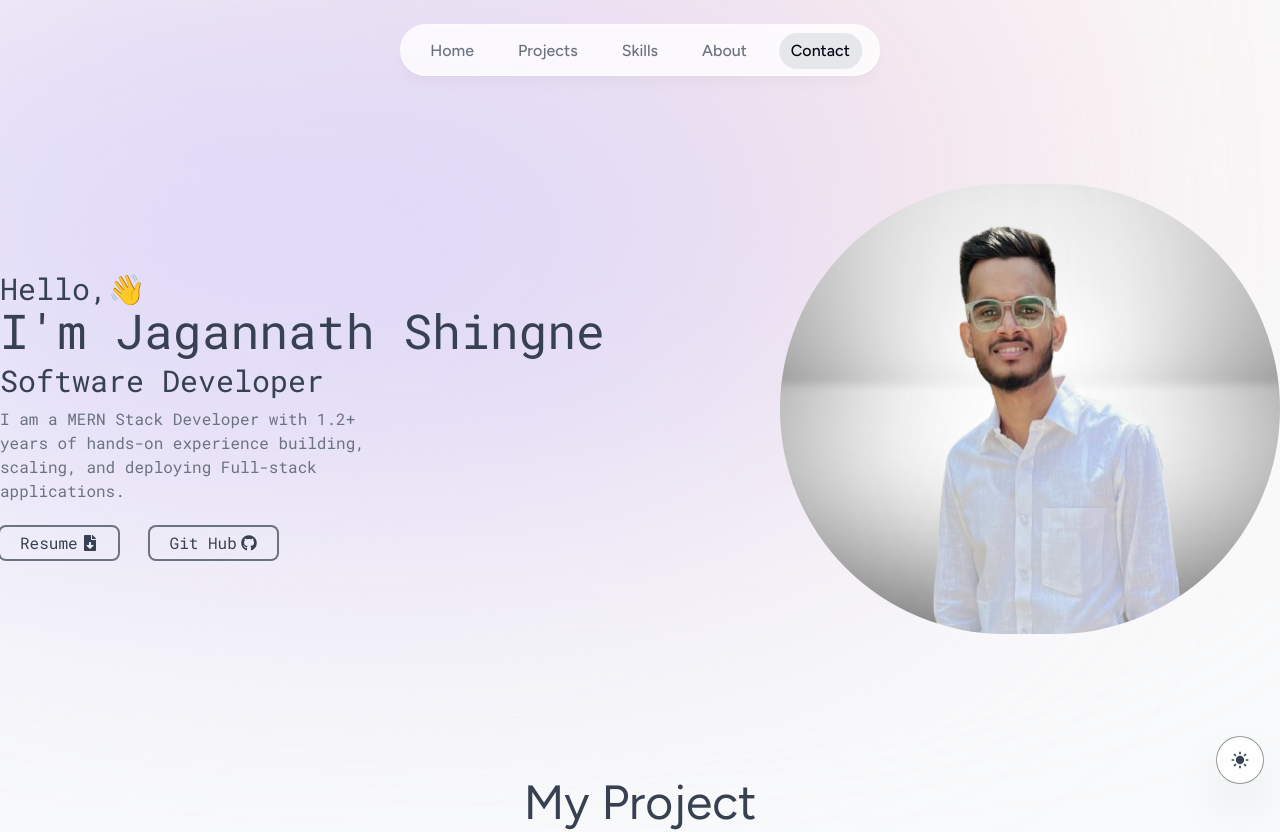
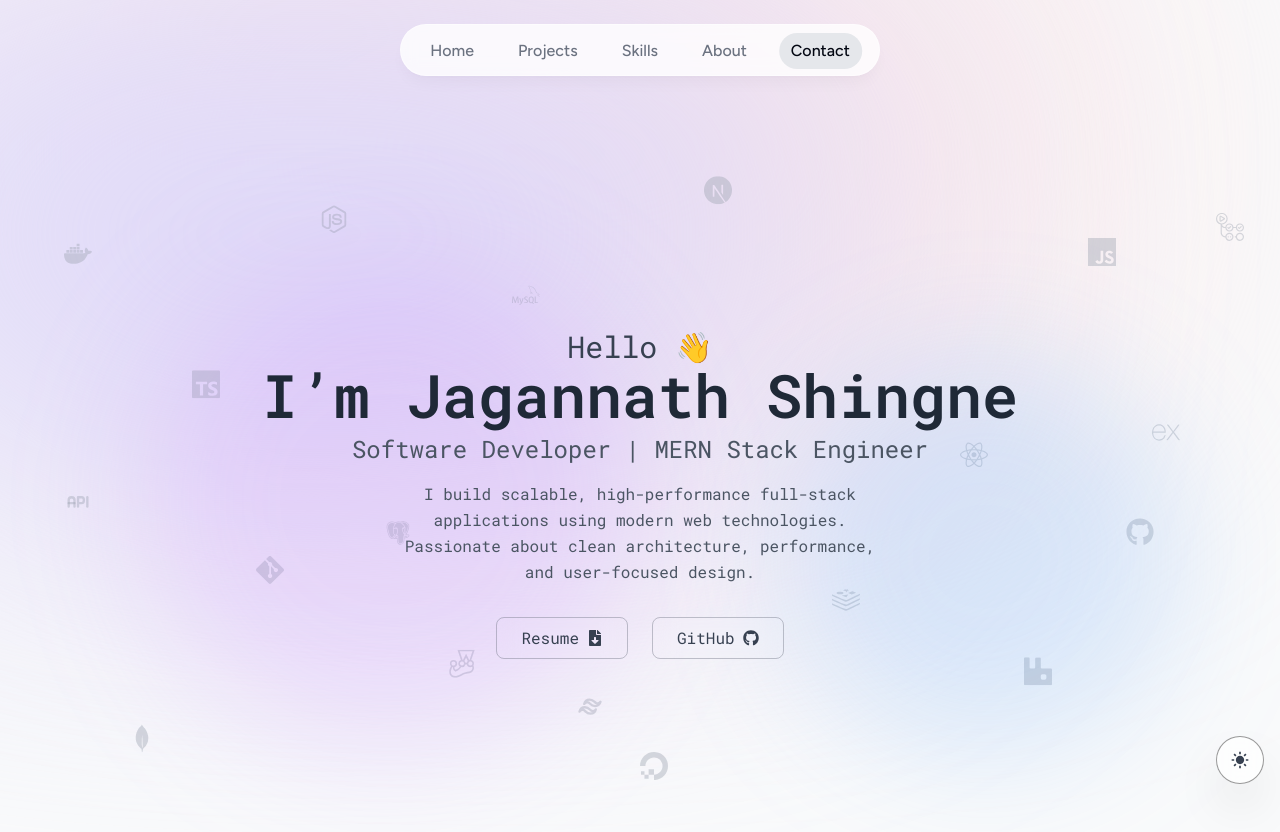
Before and after one commit to JagannathShingne01/Portfolio, a Next.js app: page / in a window 1280 px wide. Shown: the top 832 px of the page. Built offline with nearby package versions, Linux system fonts and the light colour scheme.

Commit message:
Refactor Header component for improved layout and animation effects

```diff
--- a/components/Header.jsx
+++ b/components/Header.jsx
@@ -1,93 +1,148 @@
-"use client"
-import React, { useContext, useEffect, useState } from 'react';
-import { motion } from 'framer-motion';
-import Image from "next/image";
-import Link from 'next/link'
-import self from "@/public/js.png"
-import selfl from "@/public/jsl.png"
-import { FaFileDownload } from "react-icons/fa";
-import { FaGithub } from "react-icons/fa";
-import {useInView} from 'react-intersection-observer'
-import { ActiveSectionContex } from '@/context/active-context';
-import { Roboto_Mono } from 'next/font/google';
+import { motion } from "framer-motion";
+import { FaReact, FaNodeJs, FaGitAlt, FaGithub, FaFileDownload } from "react-icons/fa";
+import { SiMongodb, SiExpress, SiNextdotjs, SiTypescript, SiJavascript, SiMysql, SiRedis, SiRabbitmq, SiDocker, SiGithubactions, SiDigitalocean, SiJest, SiGit } from "react-icons/si";
+import Link from "next/link";
+import { useEffect, useContext } from "react";
+import { useInView } from "react-intersection-observer";
+import { Roboto_Mono } from "next/font/google";
+import { ActiveSectionContex } from "@/context/active-context";
+import { BiLogoPostgresql } from "react-icons/bi";
+import { TbApi, TbBrandTailwind } from "react-icons/tb";
+
+// Font
+const roboto = Roboto_Mono({ subsets: ["latin"] });
+
+const floatingSkills = [
+  { Icon: SiTypescript, x: "15%", y: "35%", delay: 0.5 },
+  { Icon: SiJavascript, x: "85%", y: "15%", delay: 1.2 },
+  // { Icon: SiJava, x: "60%", y: "85%", delay: 2.1 },
+  { Icon: BiLogoPostgresql, x: "30%", y: "55%", delay: 1.7 },
+
+  { Icon: TbApi, x: "5%", y: "50%", delay: 2.4 }, // HTML
+  { Icon: TbBrandTailwind, x: "45%", y: "80%", delay: 1.9 },
+
+  { Icon: FaReact, x: "75%", y: "45%", delay: 0.8 },
+  { Icon: SiNextdotjs, x: "55%", y: "5%", delay: 2.8 },
+
+  { Icon: FaNodeJs, x: "25%", y: "10%", delay: 1.3 },
+  { Icon: SiExpress, x: "90%", y: "40%", delay: 2.6 },
+
+  { Icon: SiMongodb, x: "10%", y: "85%", delay: 3.1 },
+  { Icon: SiMysql, x: "40%", y: "20%", delay: 2.0 },
+  { Icon: SiRedis, x: "65%", y: "65%", delay: 1.5 },
+  { Icon: SiRabbitmq, x: "80%", y: "75%", delay: 2.9 },
+
+  { Icon: SiDocker, x: "5%", y: "15%", delay: 3.3 },
+  { Icon: SiGithubactions, x: "95%", y: "10%", delay: 2.2 },
+  { Icon: SiDigitalocean, x: "50%", y: "90%", delay: 3.6 },
+  { Icon: SiJest, x: "35%", y: "75%", delay: 1.1 },
+
+  { Icon: SiGit, x: "20%", y: "60%", delay: 2.7 },
+  { Icon: FaGithub, x: "88%", y: "55%", delay: 1.6 },
+
+  // { Icon: SiLangchain, x: "58%", y: "30%", delay: 2.3 },
+];
 
 
-const roboto = Roboto_Mono({subsets: ['latin']})
+export default function Header() {
+  const { ref, inView } = useInView({ threshold: 0.5 });
+  const { setActiveSection } = useContext(ActiveSectionContex);
 
-const Header = () => {
-
-  const { ref, inView } = useInView({
-    threshold: 0.5,
-  });
-  const { setActiveSection } = useContext(ActiveSectionContex)
-
-  useEffect(()=>{
-      if (inView) {
-          setActiveSection("Home")
-      }
-  },[inView, setActiveSection]);
+  useEffect(() => {
+    if (inView) {
+      setActiveSection("Home");
+    }
+  }, [inView, setActiveSection]);
 
   return (
-    <>
+    <div
+      ref={ref}
+      id="home"
+      className={`relative md:mb-36 mb-28 scroll-mt-44 overflow-hidden ${roboto.className}`}
+    >
+      {/* Animated Background */}
+      <div className="absolute inset-0 -z-10">
+        {/* Floating Tech Stack Icons */}
+        <div className="absolute inset-0 pointer-events-none">
+          {floatingSkills.map(({ Icon, x, y, delay }, i) => (
+            <motion.div
+              key={i}
+              className="absolute text-gray-400/40 dark:text-white/20"
+              style={{ left: x, top: y }}
+              animate={{ y: [0, -15, 0] }}
+              transition={{ duration: 4, repeat: Infinity, ease: "easeInOut", delay }}
+            >
+              <Icon size={28} />
+            </motion.div>
+          ))}
+        </div>
 
+        {/* Gradient Blobs */}
+        <motion.div
+          className="absolute w-[500px] h-[500px] bg-purple-400/20 rounded-full blur-3xl"
+          animate={{ x: [0, 200, 0], y: [0, 150, 0] }}
+          transition={{ duration: 18, repeat: Infinity, ease: "linear" }}
+        />
+        <motion.div
+          className="absolute right-0 bottom-0 w-[400px] h-[400px] bg-blue-400/20 rounded-full blur-3xl"
+          animate={{ x: [0, -150, 0], y: [0, -120, 0] }}
+          transition={{ duration: 20, repeat: Infinity, ease: "linear" }}
+        />
+      </div>
 
+      {/* Content */}
+      <div className="relative lg:max-w-7xl xl:mx-auto flex flex-col justify-center items-center text-center mx-4 md:mx-4 md:my-16 min-h-[70vh]">
+        <motion.div
+          className="text-gray-500 gap-3"
+          initial={{ opacity: 0, y: 80 }}
+          animate={{ opacity: 1, y: 0 }}
+          transition={{ delay: 0.2, duration: 0.8 }}
+        >
+          <h2 className="text-xl md:text-3xl mt-3 text-gray-700 dark:text-white/80">
+            Hello 👋
+          </h2>
 
-    <div ref={ref} id="home" className={`md:mb-36 mb-28 scroll-mt-44 ${roboto.className}`}>
-      <div   className="relative lg:max-w-7xl xl:mx-auto place-items-center flex md:flex-row flex-col-reverse justify-center items-center mx-4 md:mx-4 md:justify-between md:my-10">
-          <motion.div   className="text-gray-500 gap-2 "
-           initial={{ opacity: 0, y:100 }}
-           animate={{ opacity: 1, y:0 }}
-           transition={{ delay: 0.175 }}
-          >
-              <h2 className="text-xl md:text-3xl mt-3 text-gray-700 dark:text-white/80">Hello,&#128075; </h2>
-              <span className="text-3xl md:text-5xl text-gray-700 dark:text-white/80">I&apos;m Jagannath Shingne </span>
-              <h1 className="text-lg md:text-3xl md:mt-2 text-gray-700 dark:text-white/80">Software Developer</h1>
-              <p className="md:w-96 pt-2 dark:text-white">I am a MERN Stack Developer with 1.2+ years of hands-on experience building,
-  scaling, and deploying Full-stack applications.</p>
-             <div className="flex">
-                <div className="">
-                      <button  className="py-1 px-5 ring-2 ring-gray-500 rounded-md mt-6 mr-8 flex text-gray-700 dark:text-white/80 dark:bg-gray-900/10">
-                            <a href="/JagannathDEVResume.pdf"  download target="_blank">Resume</a>
-                            <FaFileDownload className="mt-1 ml-1"/>
-                        </button>
-                  </div>
-                <div>
-                    <Link href={"https://github.com/JagannathShingne01"} target="_blank" className="py-1 px-5 ring-2 ring-gray-500 rounded-md mt-6 flex text-gray-700 dark:bg-gray-900/10 dark:text-white/80">
-                      <span>Git Hub</span>
-                      <FaGithub className="mt-1 ml-1 "/>
-                    </Link>
-                  </div>
+          <h1 className="text-4xl md:text-6xl font-semibold text-gray-800 dark:text-white/90">
+            I’m Jagannath Shingne
+          </h1>
 
-             </div>
+          <h3 className="text-lg md:text-2xl mt-2 text-gray-600 dark:text-white/70">
+            Software Developer | MERN Stack Engineer
+          </h3>
 
+          <p className="md:w-[480px] mx-auto pt-4 text-gray-600 dark:text-white/70 leading-relaxed">
+            I build scalable, high-performance full-stack applications using modern
+            web technologies. Passionate about clean architecture, performance, and
+            user-focused design.
+          </p>
 
-              {/* <HorizontalTextMover text={"Web Devloper"}/> */}
+          <div className="flex flex-col sm:flex-row gap-4 sm:gap-6 mt-8 justify-center">
+            <a
+              href="/JagannathDEVResume.pdf"
+              download
+              target="_blank"
+              rel="noopener noreferrer"
+              className="group py-2 px-6 rounded-lg border border-gray-500/40 backdrop-blur-md
+                         hover:bg-gray-200/20 dark:hover:bg-white/10 transition-all
+                         text-gray-700 dark:text-white/80 flex items-center gap-2"
+            >
+              Resume
+              <FaFileDownload className="group-hover:translate-y-[2px] transition-transform" />
+            </a>
 
-
-          </motion.div>
-          <div className="block dark:hidden">
-              <Image
-                  src={self}
-                  width={500}
-                  height={500}
-                  alt="Jagannath Shingne"
-                  className="md:h-[450px] rounded-full"
-              />
+            <Link
+              href="https://github.com/JagannathShingne01"
+              target="_blank"
+              className="group py-2 px-6 rounded-lg border border-gray-500/40 backdrop-blur-md
+                         hover:bg-gray-200/20 dark:hover:bg-white/10 transition-all
+                         text-gray-700 dark:text-white/80 flex items-center gap-2"
+            >
+              GitHub
+              <FaGithub className="group-hover:scale-110 transition-transform" />
+            </Link>
           </div>
-          <div className="hidden dark:block">
-              <Image
-                  src={selfl}
-                  width={500}
-                  height={500}
-                  alt="Jagannath Shingne"
-                  className="md:h-[450px] rounded-full"
-              />
-          </div>
-
+        </motion.div>
       </div>
     </div>
-    </>
-  )
-};
-
-export default Header;
+  );
+}
```
